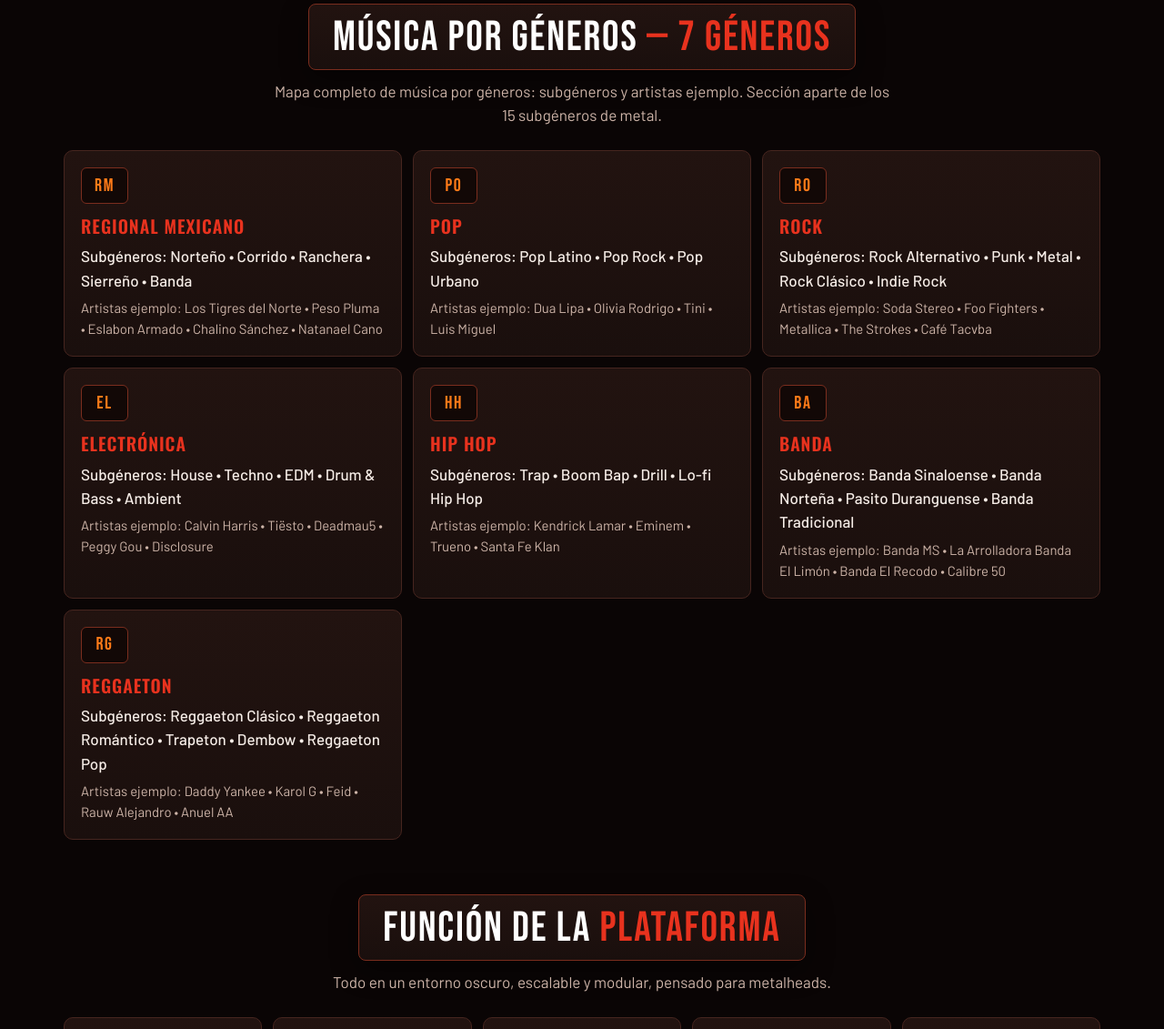
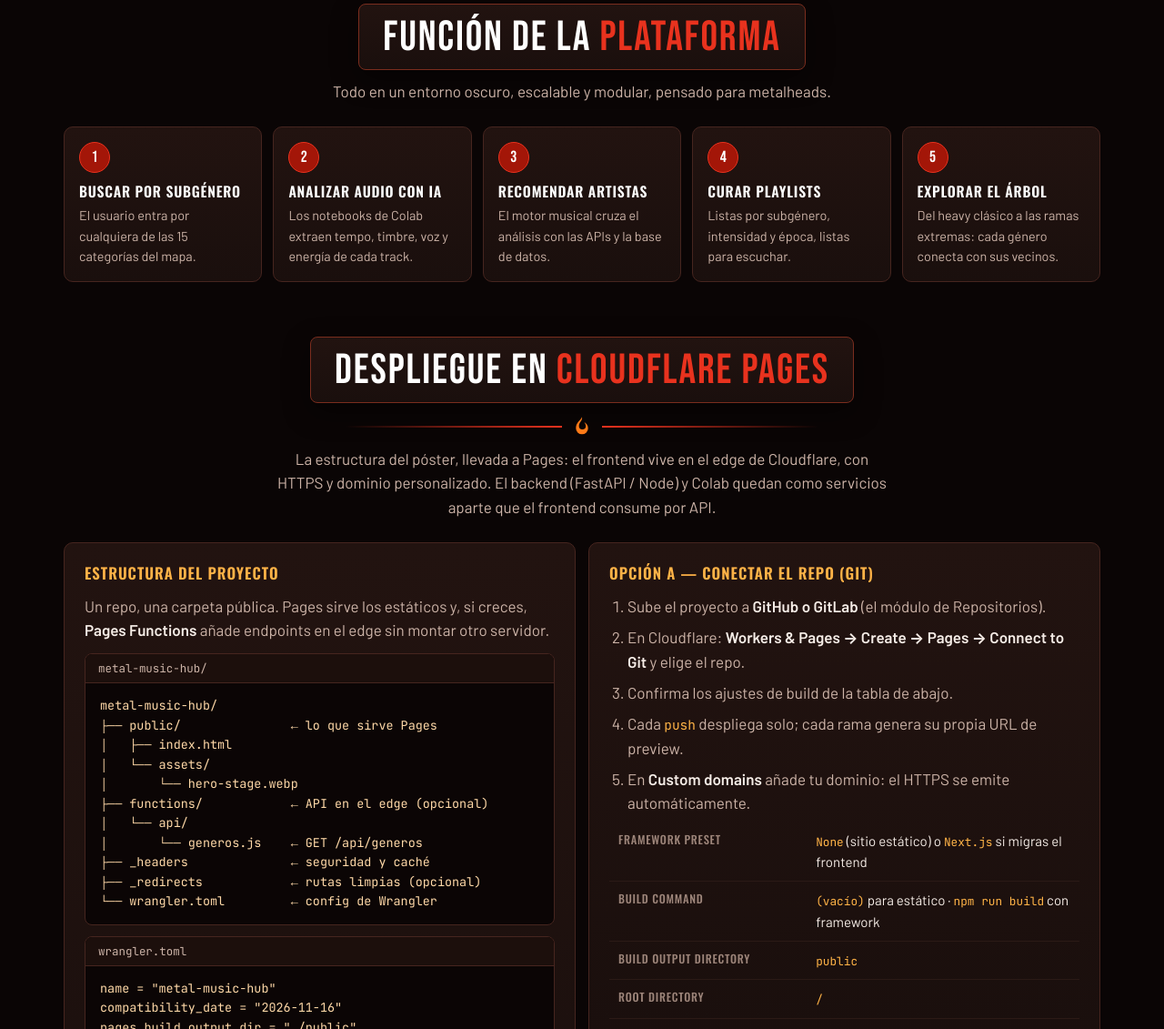
Before and after one commit to armandocampos19852020-jpg/rey-midas, a plain HTML site: page index.html in a window 1280 px wide. Shown: the part 3248-4379 px from the top of the page at 91% size. Drawn offline with nearby package versions, Linux system fonts and the light colour scheme.

Commit message:
Metal Music Hub: solo metal — elimina sección Música por géneros (7 géneros no metal)

```diff
--- a/index.html
+++ b/index.html
@@ -520,58 +520,6 @@
         <div class="genre-detail" id="genreDetail" aria-live="polite"></div>
       </section>
 
-      <!-- ================= MÚSICA POR GÉNEROS ================= -->
-      <section id="musica-generos" aria-labelledby="h-mg">
-        <div class="sec-head">
-          <div class="plate"><h2 id="h-mg">MÚSICA POR GÉNEROS <span class="accent">— 7 GÉNEROS</span></h2></div>
-          <p>Mapa completo de música por géneros: subgéneros y artistas ejemplo. Sección aparte de los 15 subgéneros de metal.</p>
-        </div>
-        <div class="genre-grid" id="multiGenreGrid">
-          <article class="genre-card">
-            <span class="badge">RM</span>
-            <h3>Regional Mexicano</h3>
-            <p class="tag">Subgéneros: Norteño • Corrido • Ranchera • Sierreño • Banda</p>
-            <p class="bands">Artistas ejemplo: Los Tigres del Norte • Peso Pluma • Eslabon Armado • Chalino Sánchez • Natanael Cano</p>
-          </article>
-          <article class="genre-card">
-            <span class="badge">PO</span>
-            <h3>Pop</h3>
-            <p class="tag">Subgéneros: Pop Latino • Pop Rock • Pop Urbano</p>
-            <p class="bands">Artistas ejemplo: Dua Lipa • Olivia Rodrigo • Tini • Luis Miguel</p>
-          </article>
-          <article class="genre-card">
-            <span class="badge">RO</span>
-            <h3>Rock</h3>
-            <p class="tag">Subgéneros: Rock Alternativo • Punk • Metal • Rock Clásico • Indie Rock</p>
-            <p class="bands">Artistas ejemplo: Soda Stereo • Foo Fighters • Metallica • The Strokes • Café Tacvba</p>
-          </article>
-          <article class="genre-card">
-            <span class="badge">EL</span>
-            <h3>Electrónica</h3>
-            <p class="tag">Subgéneros: House • Techno • EDM • Drum &amp; Bass • Ambient</p>
-            <p class="bands">Artistas ejemplo: Calvin Harris • Tiësto • Deadmau5 • Peggy Gou • Disclosure</p>
-          </article>
-          <article class="genre-card">
-            <span class="badge">HH</span>
-            <h3>Hip Hop</h3>
-            <p class="tag">Subgéneros: Trap • Boom Bap • Drill • Lo-fi Hip Hop</p>
-            <p class="bands">Artistas ejemplo: Kendrick Lamar • Eminem • Trueno • Santa Fe Klan</p>
-          </article>
-          <article class="genre-card">
-            <span class="badge">BA</span>
-            <h3>Banda</h3>
-            <p class="tag">Subgéneros: Banda Sinaloense • Banda Norteña • Pasito Duranguense • Banda Tradicional</p>
-            <p class="bands">Artistas ejemplo: Banda MS • La Arrolladora Banda El Limón • Banda El Recodo • Calibre 50</p>
-          </article>
-          <article class="genre-card">
-            <span class="badge">RG</span>
-            <h3>Reggaeton</h3>
-            <p class="tag">Subgéneros: Reggaeton Clásico • Reggaeton Romántico • Trapeton • Dembow • Reggaeton Pop</p>
-            <p class="bands">Artistas ejemplo: Daddy Yankee • Karol G • Feid • Rauw Alejandro • Anuel AA</p>
-          </article>
-        </div>
-      </section>
-
       <!-- ================= FUNCIÓN ================= -->
       <section id="funcion" aria-labelledby="h-fun">
         <div class="sec-head">
```
